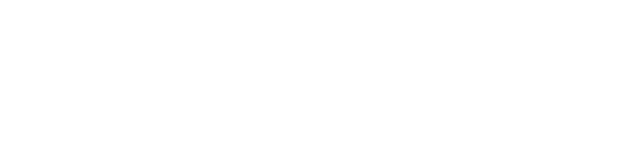
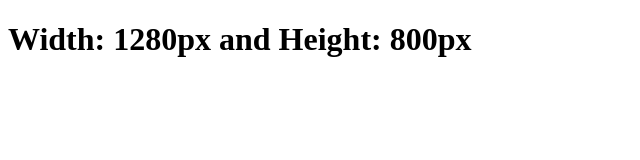
Before and after one commit to acciojob/screen-size-roneya, a website: page main.html in a window 1280 px wide. Shown: the whole page, without its empty margins (0-640 px from the left). Drawn offline with Linux system fonts and the light colour scheme.

Commit message:
created a submission

```diff
--- a/main.html
+++ b/main.html
@@ -3,6 +3,8 @@
 <html>
 
 <head>
+
+    <h1 id="dimensions"></h1>
 	<link rel="stylesheet" href="styles.css">
 </head>
 
--- a/script.js
+++ b/script.js
@@ -1 +1,7 @@
-//your JS code here. If required.
+function showDimensions() {
+        var width = window.innerWidth;
+        var height = window.innerHeight;
+        document.getElementById("dimensions").innerHTML = "Width: " + width + "px and Height: " + height + "px";
+      }
+      window.onload = showDimensions; // Show dimensions on page load
+      window.onresize = showDimensions;
```
